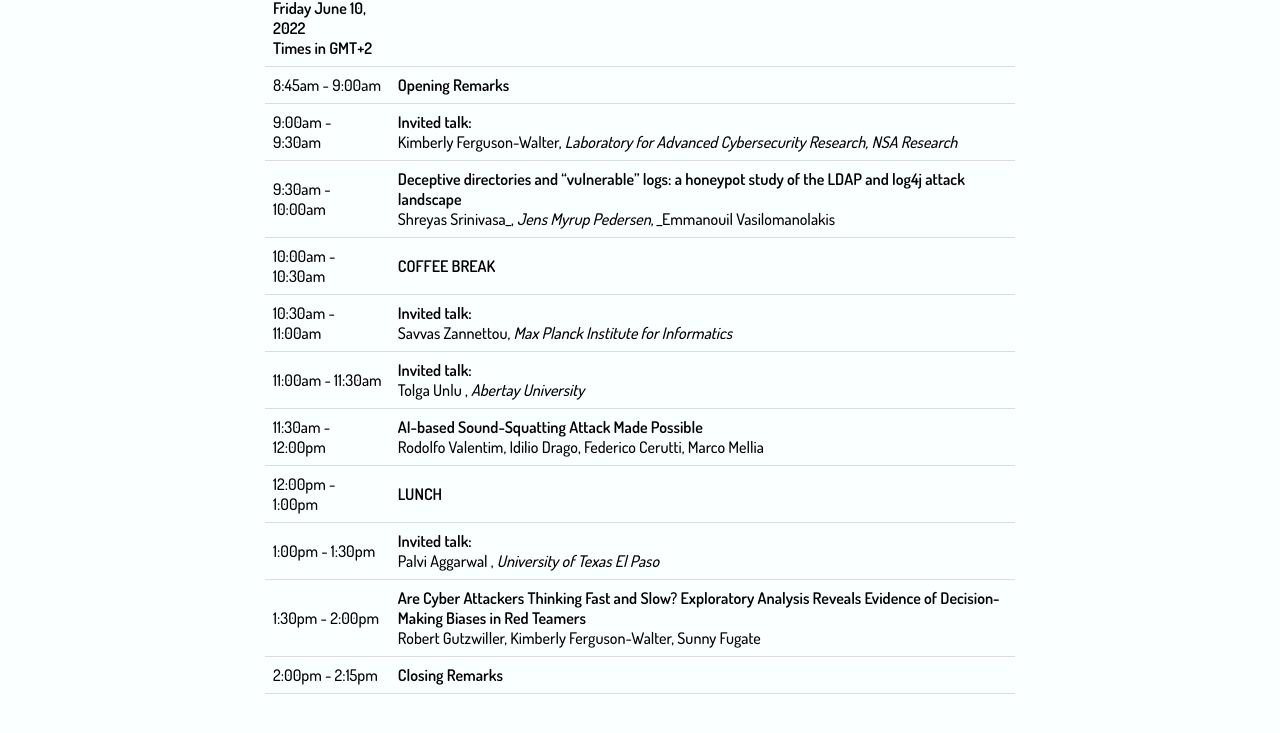
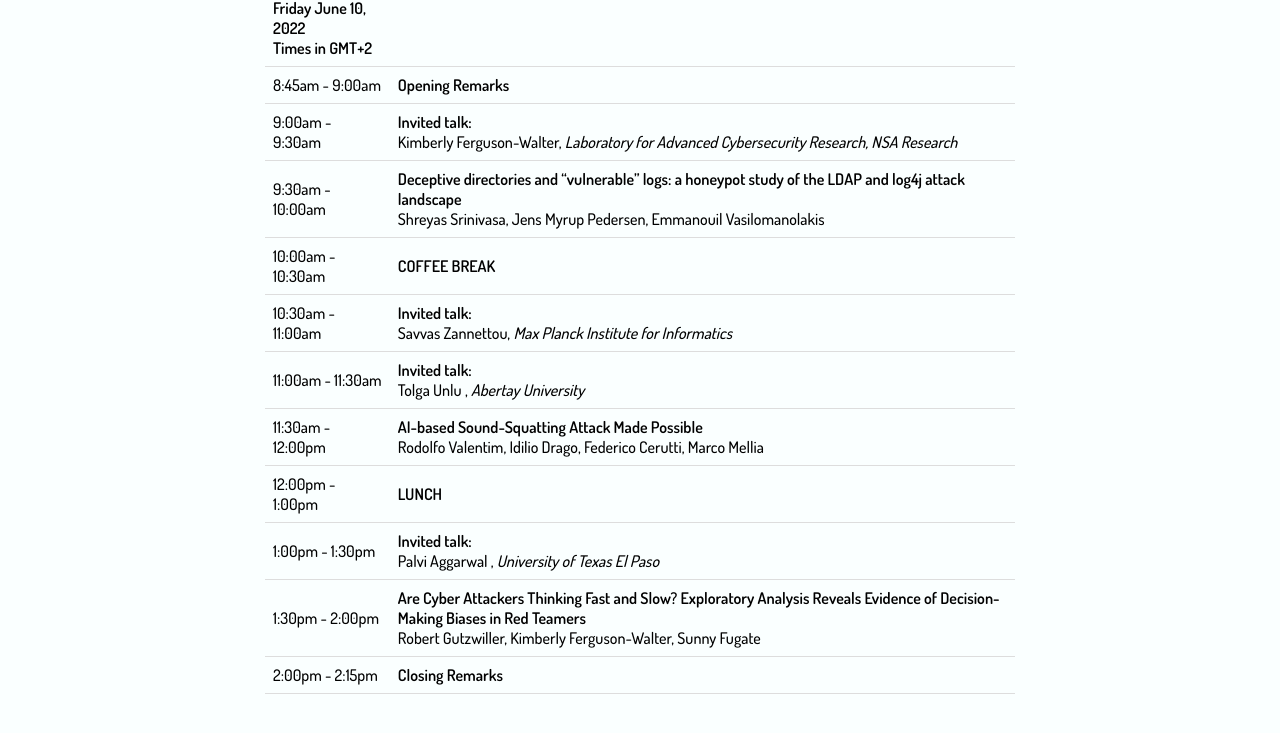
Before and after one commit to BillyPragSec/billypragsec.github.io, a Jekyll site: the page built from program.md, in a window 1280 px wide. Shown: the part 543-1276 px from the top of the page. Built offline with Jekyll 4.4.1, drawn with Linux system fonts in a browser that asks for light colours.

```diff
--- a/program.md
+++ b/program.md
@@ -10,7 +10,7 @@ permalink: /program/
 | --- | --- |
 | 8:45am - 9:00am | **Opening Remarks** |
 | 9:00am - 9:30am | **Invited talk:** <br>Kimberly Ferguson-Walter, _Laboratory for Advanced Cybersecurity Research, NSA Research_ |
-| 9:30am - 10:00am  | **Deceptive directories and “vulnerable” logs: a honeypot study of the LDAP and log4j attack landscape** <br> Shreyas Srinivasa_, _Jens Myrup Pedersen_, _Emmanouil Vasilomanolakis|
+| 9:30am - 10:00am  | **Deceptive directories and “vulnerable” logs: a honeypot study of the LDAP and log4j attack landscape** <br> Shreyas Srinivasa, Jens Myrup Pedersen, Emmanouil Vasilomanolakis|
 | 10:00am - 10:30am | **COFFEE BREAK** |
 | 10:30am - 11:00am | **Invited talk:** <br>Savvas Zannettou, _Max Planck Institute for Informatics_ |
 | 11:00am - 11:30am | **Invited talk:** <br>Tolga Unlu , _Abertay University_ |
```
